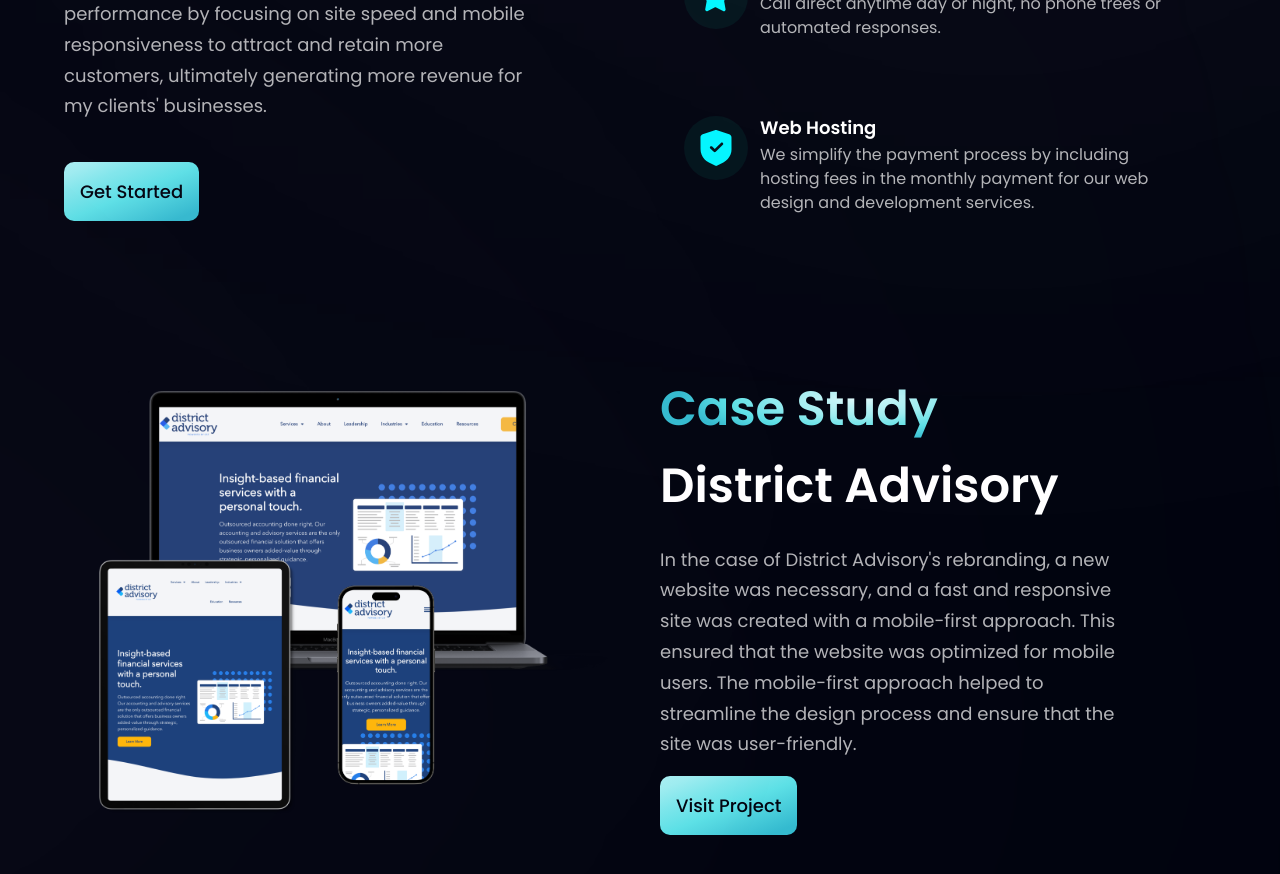
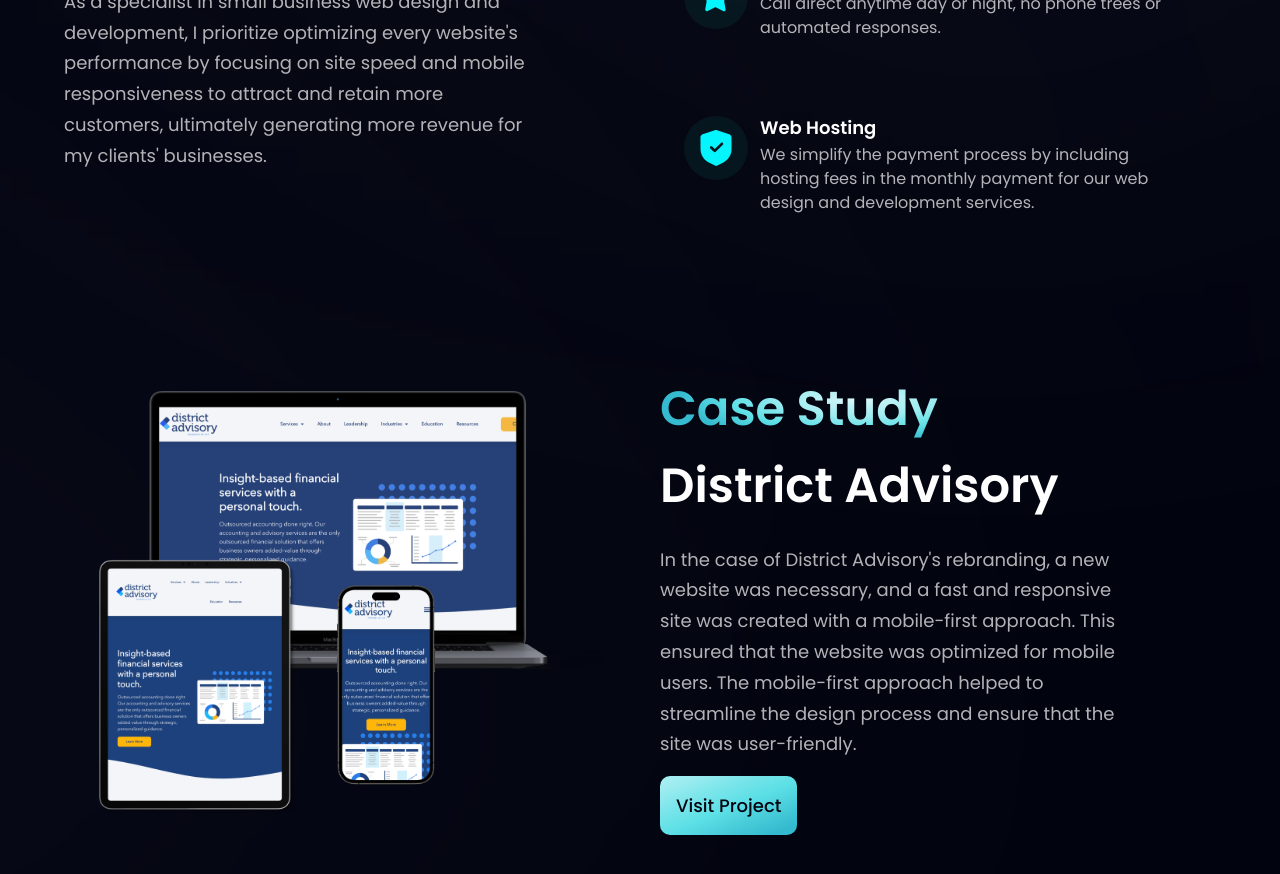
Before and after one commit to mikefox17/portfoliomf, a React (Vite) app: page / in a window 1280 px wide. Shown: the part 1260-2134 px from the top of the page. Built offline with nearby package versions, Linux system fonts and the light colour scheme.

Commit message:
removed button

```diff
--- a/src/components/Business.jsx
+++ b/src/components/Business.jsx
@@ -39,7 +39,6 @@
           speed and mobile responsiveness to attract and retain more customers,
           ultimately generating more revenue for my clients' businesses.
         </p>
-        <Button styles="mt-10" content="Get Started" url="#" />
       </div>
       <div className={`${layout.sectionImg} flex-col`}>
         {features.map((feature, index) => (
```
